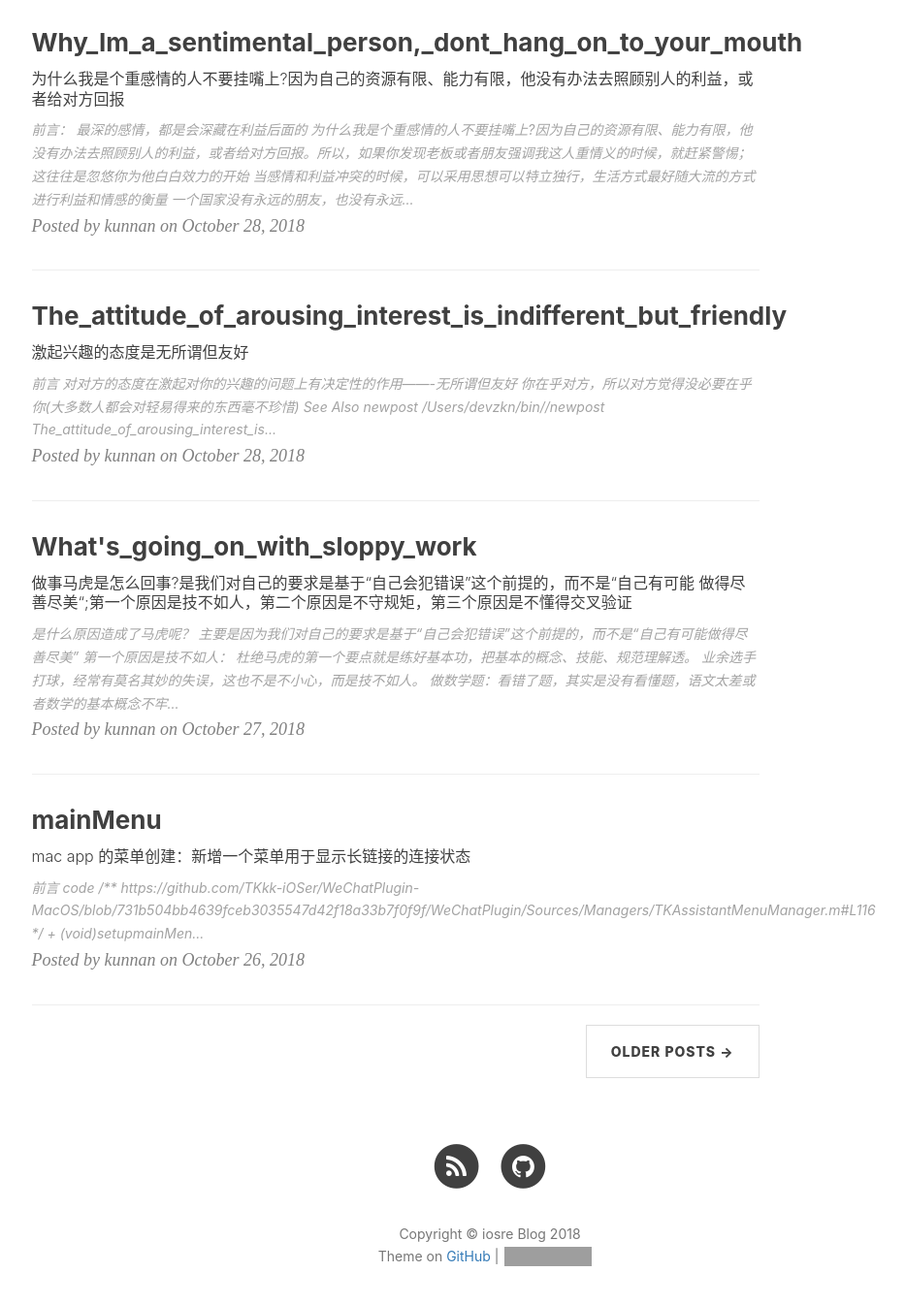
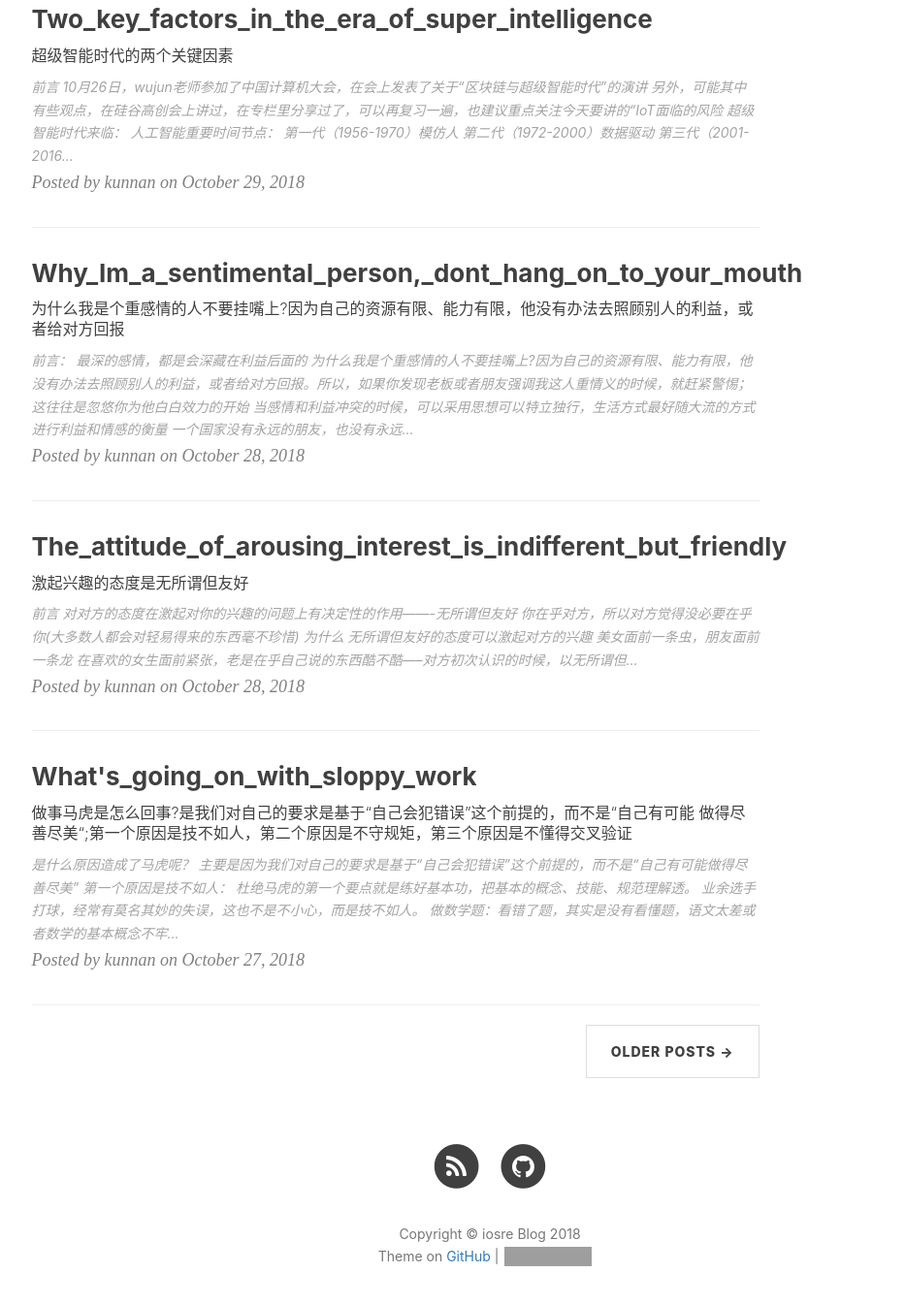
Before and after one commit to pua1203/pua1203.github.io, a Jekyll site: the page built from index.html, in a window 1280 px wide and 1400 px high, scrolled down 1975 px. Shown: the top 1345 px of the window at 97% size, without its empty margins (135-1068 px from the left). Built offline with Jekyll 4.4.1, drawn with Linux system fonts in a browser that asks for light colours; nearby versions of some CDN libraries; the list of posts is cut into pages by our own code; comment, search, counter and statistics services are not loaded; part of the change alters nothing that is shown; some of the changed text lies outside the part shown; grey boxes are pictures that could not be loaded.

Commit message:
喜欢其他人喜欢的人

````diff
--- a/_posts/HookedOnMe/2018-10-28-The_attitude_of_arousing_interest_is_indifferent_but_friendly.md
+++ b/_posts/HookedOnMe/2018-10-28-The_attitude_of_arousing_interest_is_indifferent_but_friendly.md
@@ -20,7 +20,14 @@ subtitle: 激起兴趣的态度是无所谓但友好
 
 
 
+# 为什么` 无所谓但友好`的态度可以激起对方的兴趣
 
+
+
+* 美女面前一条虫，朋友面前一条龙
+  * 在喜欢的女生面前紧张，老是在乎自己说的东西酷不酷-----对方初次认识的时候，以`无所谓但友好`的态度面对；因为朋友多，就不会太在意个别的某一个人是不是喜欢自己。所以无所谓的态度可以在对方的眼里传达自己很受其他人欢迎的讯号（潜沟通），从而激起对方天生的吸引机制之一：`喜欢其他人喜欢的人`
+  * 对方在进化的过程中发展出一条规律：喜欢已经有很多人喜欢的人，认为很多人喜欢的人必定有价值
+*
 
 
 
--- /dev/null
+++ b/_posts/php/2018-10-30-CGI_and_FastCGI_and_php-fpm_relationship_plots.md
@@ -0,0 +1,44 @@
+---
+layout: post
+title: CGI_and_FastCGI_and_php-fpm_relationship_plots
+date: 2018-10-30
+tag: php
+site: https://zhangkn.github.io
+catalog: true
+author: kunnan
+subtitle: CGI、FastCGI和PHP-FPM关系图解
+---
+
+
+
+# 前言
+
+
+
+在搭建 LAMP/LNMP （linux+**Apache/Nginx**+MySQL+ PHP7） 服务器时，会经常遇到 PHP-FPM、FastCGI和CGI 这几个概念。如果对它们一知半解，很难搭建出高性能的服务器。
+
+
+
+
+
+
+
+# 基础
+
+
+
+
+
+
+# See Also
+
+>* [php启示录]（https://www.awaimai.com/371.html）
+>* [Docker LNMP (Nginx, PHP7/PHP5, MySQL, Redis)](https://github.com/yeszao/dnmp)
+>* [Description](https://github.com/knPHP/awesome-php)
+>* [程序员如何优雅的挣零花钱？](https://github.com/zhangkn/howto-make-more-money)
+>* newpost
+>
+```
+/Users/devzkn/bin//newpost CGI_and_FastCGI_and_php-fpm_relationship_plots CGI、FastCGI和PHP-FPM关系图解 -t php
+> #原来""的参数，需要自己加上""
+```
````
